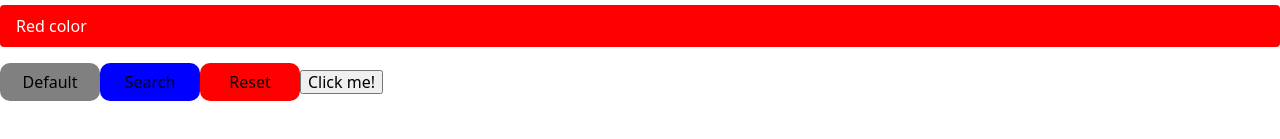
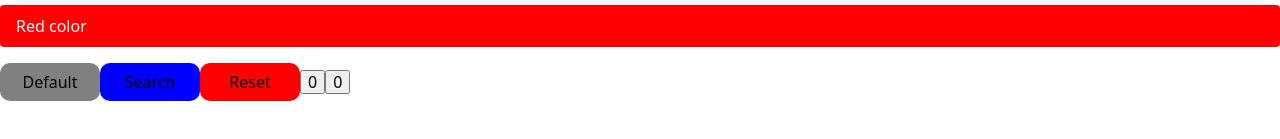
Before and after one commit to kostyaslob/Taska, a React (Vite) app: page / in a window 1280 px wide. Shown: the part 539-678 px from the top of the page. Built offline with nearby package versions, Linux system fonts and the light colour scheme.

Commit message:
some React practice

```diff
--- a/src/components/App.tsx
+++ b/src/components/App.tsx
@@ -2,7 +2,9 @@ import Mailbox from "./Mailbox/Mailbox";
 import Mailbox2 from "./Mailbox/Mailbox2";
 import List from "./List/List";
 import Alert from "./Alert/Alert";
-import Button from "./Button/Button"
+import Button from "./Button/Button";
+import ClickCounter from "./ClickCounter/ClickCounter";
+import { useState } from "react";
 
 const username = "Kostya";
 const messages = [
@@ -16,13 +18,13 @@ const unreadMessages = ["Message 1", "Message 2", "Message 3 "];
 //   console.log(`${type} button clicked`);
 // };
 
+export default function App() {
+  const [clicks, setClicks] = useState(0);
+  console.log(clicks);
 
-export default function App() {
-
-  const handleClick = (event: React.MouseEvent<HTMLButtonElement>) => {
-    console.log("Clicked", event);
-    console.log("Target", event.target);
-}
+  const handleClick = () => {
+    setClicks(clicks + 1);
+  };
 
   return (
     <>
@@ -44,10 +46,8 @@ export default function App() {
         type="reset"
         text="Reset"
       ></Button>
-      <button onClick={handleClick}>Click me!</button>
-
-
+      <ClickCounter value={clicks} onUpdate={handleClick} />
+      <ClickCounter value={clicks} onUpdate={handleClick} />
     </>
-
   );
 }
--- /dev/null
+++ b/src/components/ClickCounter/ClickCounter.tsx
@@ -0,0 +1,8 @@
+interface ClickCounterProps {
+    value: number;
+    onUpdate: () => void;
+}
+
+export default function ClickCounter({ value, onUpdate }: ClickCounterProps) {
+  return <button onClick={onUpdate}>{value}</button>;
+}
```
